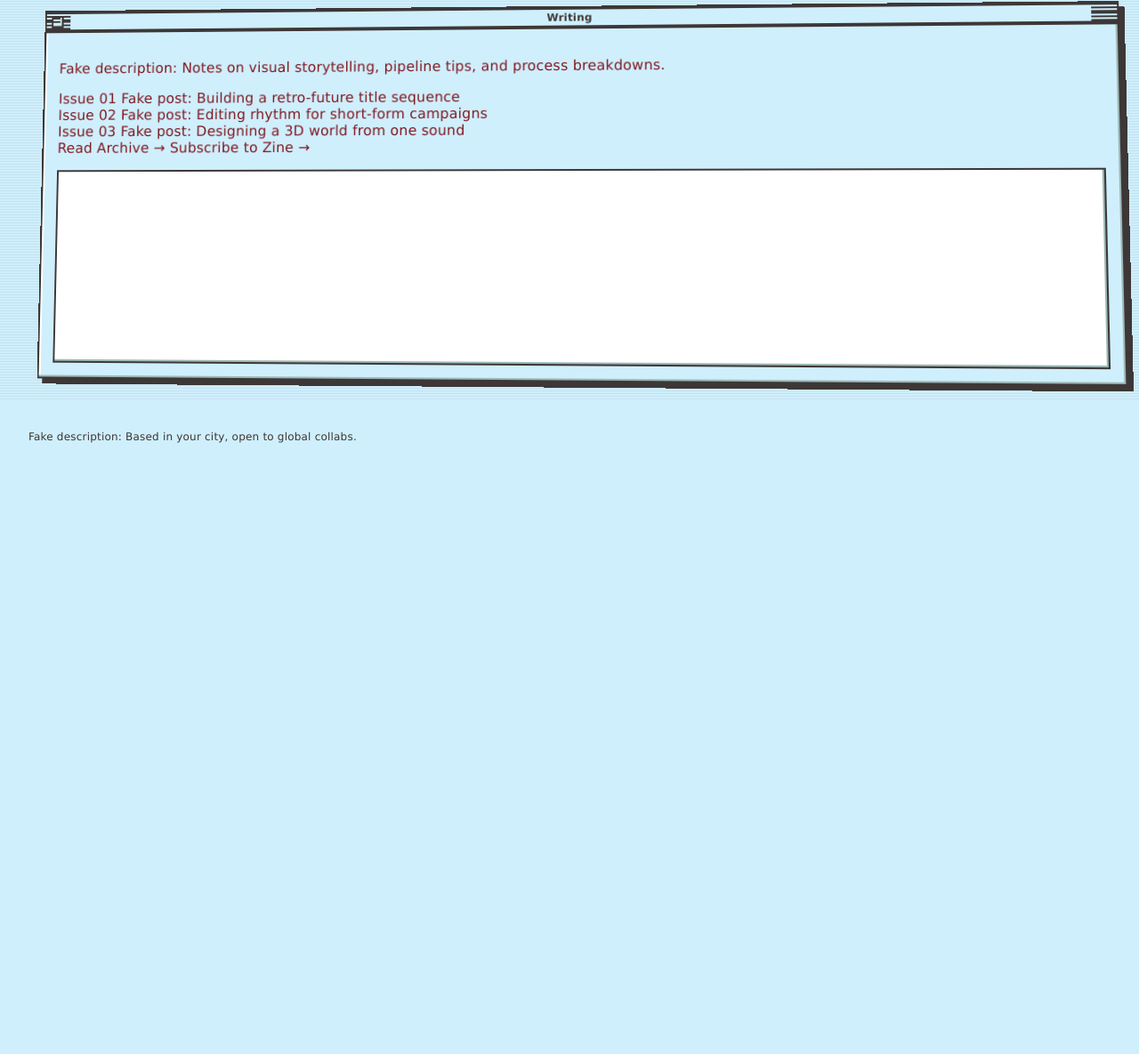
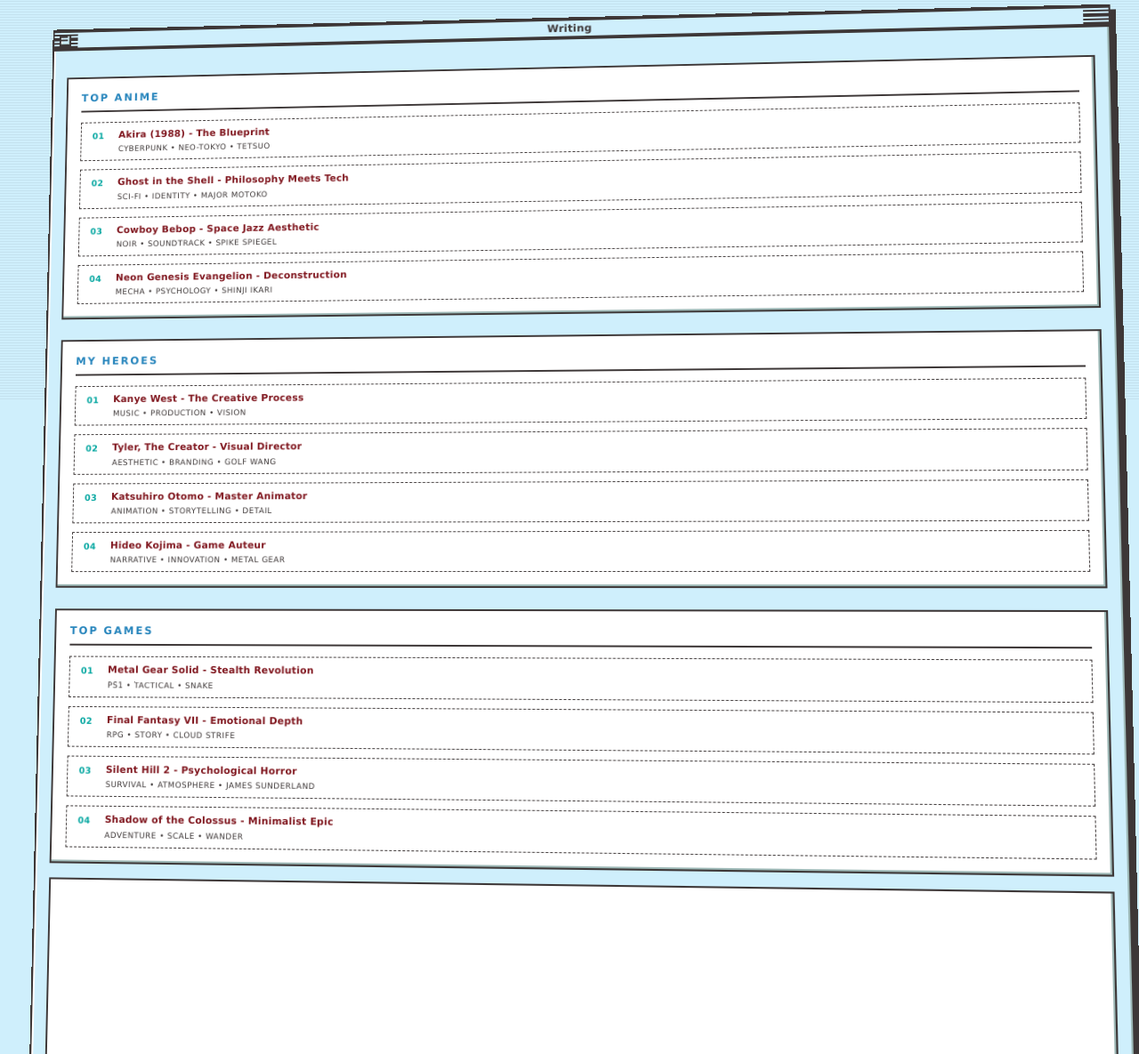
Before and after one commit to pujithegreatest/pujithegreatest.github.io, a plain HTML site: page writing.html in a window 1280 px wide. Shown: the part 351-1536 px from the top of the page at 89% size. Before the commit the page ends 889 px from the top, so only its background shows below. Drawn offline with nearby package versions, Linux system fonts and the light colour scheme.

Commit message:
Add article categories (Top Anime, My Heroes, Top Games) to Writing page with fake articles

```diff
--- a/styles.css
+++ b/styles.css
@@ -1528,6 +1528,81 @@ body, .site-header, .site-footer, .hero, .sections, .featured, .marquee {
   animation: none;
 }
 
+/* --- Writing Articles --- */
+#writing .writing-categories {
+  display: grid;
+  gap: 24px;
+  margin-top: 16px;
+}
+
+#writing .writing-category {
+  border: 2px solid var(--secondary-text);
+  padding: 16px;
+  background: var(--inset-light);
+  box-shadow: inset -2px -2px 0 var(--inset-dark),
+    inset 2px 2px 0 var(--inset-light);
+}
+
+#writing .category-title {
+  font-size: 12px;
+  font-weight: bold;
+  text-transform: uppercase;
+  letter-spacing: 2px;
+  margin: 0 0 12px 0;
+  padding-bottom: 8px;
+  border-bottom: 2px solid var(--secondary-text);
+  color: var(--accent-1);
+}
+
+#writing .article-list {
+  display: grid;
+  gap: 10px;
+}
+
+#writing .article-item {
+  display: grid;
+  grid-template-columns: 24px 1fr;
+  gap: 12px;
+  align-items: start;
+  padding: 8px;
+  border: 1px dashed var(--secondary-text);
+  background: rgba(255, 255, 255, 0.3);
+  transition: background 0.2s ease;
+}
+
+#writing .article-item:hover {
+  background: rgba(255, 255, 255, 0.5);
+  border-style: solid;
+}
+
+#writing .article-number {
+  font-size: 10px;
+  font-weight: bold;
+  color: var(--accent-2);
+  text-align: center;
+  padding-top: 2px;
+}
+
+#writing .article-info {
+  display: flex;
+  flex-direction: column;
+  gap: 4px;
+}
+
+#writing .article-title {
+  font-size: 11px;
+  font-weight: bold;
+  color: var(--text);
+  line-height: 1.3;
+}
+
+#writing .article-meta {
+  font-size: 9px;
+  color: var(--secondary-text);
+  text-transform: uppercase;
+  letter-spacing: 0.5px;
+}
+
 @keyframes marquee {
   0% {
     transform: translateX(0);
--- a/writing.html
+++ b/writing.html
@@ -78,24 +78,108 @@
           <div class="close-box hidden"></div>
         </div>
         <div class="window-content">
-          <p>Fake description: Notes on visual storytelling, pipeline tips, and process breakdowns.</p>
-          <div class="writing-zine">
-            <div class="zine-card">
-              <span class="zine-issue">Issue 01</span>
-              <span class="zine-title">Fake post: Building a retro-future title sequence</span>
+          <div class="writing-categories">
+            <div class="writing-category">
+              <h3 class="category-title">TOP ANIME</h3>
+              <div class="article-list">
+                <div class="article-item">
+                  <span class="article-number">01</span>
+                  <div class="article-info">
+                    <span class="article-title">Akira (1988) - The Blueprint</span>
+                    <span class="article-meta">Cyberpunk • Neo-Tokyo • Tetsuo</span>
+                  </div>
+                </div>
+                <div class="article-item">
+                  <span class="article-number">02</span>
+                  <div class="article-info">
+                    <span class="article-title">Ghost in the Shell - Philosophy Meets Tech</span>
+                    <span class="article-meta">Sci-Fi • Identity • Major Motoko</span>
+                  </div>
+                </div>
+                <div class="article-item">
+                  <span class="article-number">03</span>
+                  <div class="article-info">
+                    <span class="article-title">Cowboy Bebop - Space Jazz Aesthetic</span>
+                    <span class="article-meta">Noir • Soundtrack • Spike Spiegel</span>
+                  </div>
+                </div>
+                <div class="article-item">
+                  <span class="article-number">04</span>
+                  <div class="article-info">
+                    <span class="article-title">Neon Genesis Evangelion - Deconstruction</span>
+                    <span class="article-meta">Mecha • Psychology • Shinji Ikari</span>
+                  </div>
+                </div>
+              </div>
             </div>
-            <div class="zine-card">
-              <span class="zine-issue">Issue 02</span>
-              <span class="zine-title">Fake post: Editing rhythm for short-form campaigns</span>
+
+            <div class="writing-category">
+              <h3 class="category-title">MY HEROES</h3>
+              <div class="article-list">
+                <div class="article-item">
+                  <span class="article-number">01</span>
+                  <div class="article-info">
+                    <span class="article-title">Kanye West - The Creative Process</span>
+                    <span class="article-meta">Music • Production • Vision</span>
+                  </div>
+                </div>
+                <div class="article-item">
+                  <span class="article-number">02</span>
+                  <div class="article-info">
+                    <span class="article-title">Tyler, The Creator - Visual Director</span>
+                    <span class="article-meta">Aesthetic • Branding • Golf Wang</span>
+                  </div>
+                </div>
+                <div class="article-item">
+                  <span class="article-number">03</span>
+                  <div class="article-info">
+                    <span class="article-title">Katsuhiro Otomo - Master Animator</span>
+                    <span class="article-meta">Animation • Storytelling • Detail</span>
+                  </div>
+                </div>
+                <div class="article-item">
+                  <span class="article-number">04</span>
+                  <div class="article-info">
+                    <span class="article-title">Hideo Kojima - Game Auteur</span>
+                    <span class="article-meta">Narrative • Innovation • Metal Gear</span>
+                  </div>
+                </div>
+              </div>
             </div>
-            <div class="zine-card">
-              <span class="zine-issue">Issue 03</span>
-              <span class="zine-title">Fake post: Designing a 3D world from one sound</span>
+
+            <div class="writing-category">
+              <h3 class="category-title">TOP GAMES</h3>
+              <div class="article-list">
+                <div class="article-item">
+                  <span class="article-number">01</span>
+                  <div class="article-info">
+                    <span class="article-title">Metal Gear Solid - Stealth Revolution</span>
+                    <span class="article-meta">PS1 • Tactical • Snake</span>
+                  </div>
+                </div>
+                <div class="article-item">
+                  <span class="article-number">02</span>
+                  <div class="article-info">
+                    <span class="article-title">Final Fantasy VII - Emotional Depth</span>
+                    <span class="article-meta">RPG • Story • Cloud Strife</span>
+                  </div>
+                </div>
+                <div class="article-item">
+                  <span class="article-number">03</span>
+                  <div class="article-info">
+                    <span class="article-title">Silent Hill 2 - Psychological Horror</span>
+                    <span class="article-meta">Survival • Atmosphere • James Sunderland</span>
+                  </div>
+                </div>
+                <div class="article-item">
+                  <span class="article-number">04</span>
+                  <div class="article-info">
+                    <span class="article-title">Shadow of the Colossus - Minimalist Epic</span>
+                    <span class="article-meta">Adventure • Scale • Wander</span>
+                  </div>
+                </div>
+              </div>
             </div>
-          </div>
-          <div class="writing-links">
-            <a href="#">Read Archive &rarr;</a>
-            <a href="#">Subscribe to Zine &rarr;</a>
           </div>
           <div class="page-gallery">
             <model-viewer src="https://modelviewer.dev/shared-assets/models/AntiqueCamera.glb" camera-controls auto-rotate shadow-intensity="1"></model-viewer>
```
